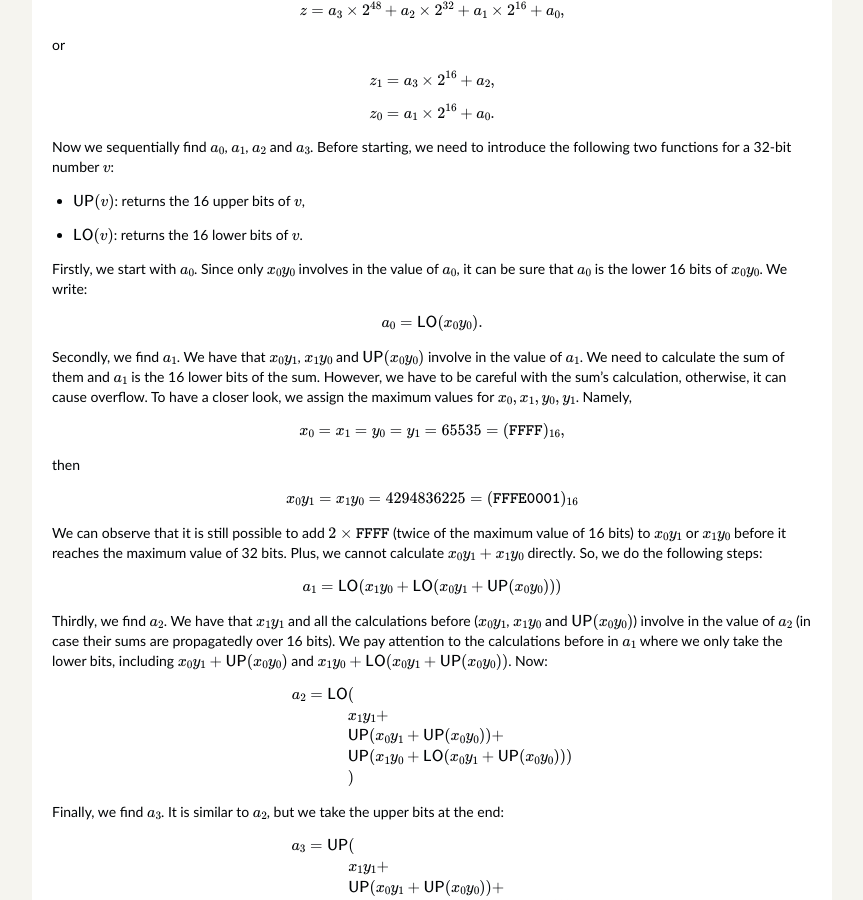
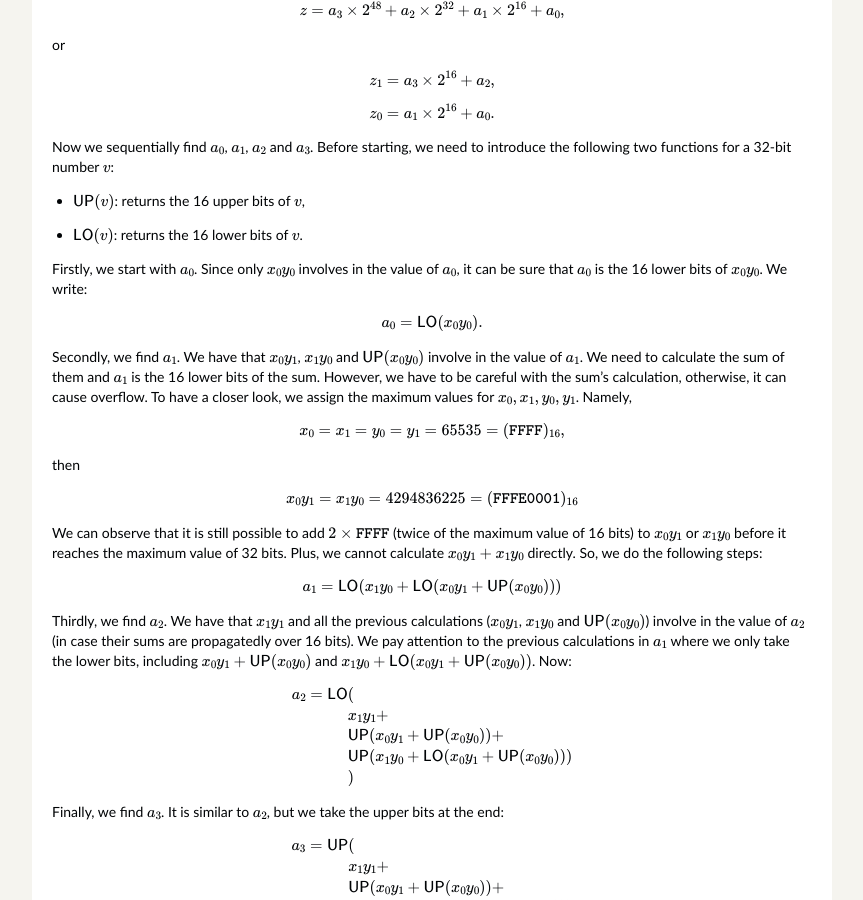
Before and after one commit to nvietsang/nvietsang.github.io, a Jekyll site: the page built from _posts/2023-08-15-Mult32.md, in a window 1280 px wide and 900 px high, scrolled down 732 px. Shown: the whole window, without its empty margins (208-1071 px from the left). Built offline with Jekyll 4.4.1, drawn with Linux system fonts in a browser that asks for light colours; formulas are drawn with MathJax 3.

Commit message:
fix typos

```diff
--- a/_posts/2023-08-15-Mult32.md
+++ b/_posts/2023-08-15-Mult32.md
@@ -49,7 +49,7 @@ Now we sequentially find $$a_0$$, $$a_1$$, $$a_2$$ and $$a_3$$. Before starting,
 - $$\mathsf{UP}(v)$$: returns the 16 upper bits of $$v$$,
 - $$\mathsf{LO}(v)$$: returns the 16 lower bits of $$v$$.
 
-Firstly, we start with $$a_0$$. Since only $$x_0y_0$$ involves in the value of $$a_0$$, it can be sure that $$a_0$$ is the lower 16 bits of $$x_0y_0$$. We write:
+Firstly, we start with $$a_0$$. Since only $$x_0y_0$$ involves in the value of $$a_0$$, it can be sure that $$a_0$$ is the 16 lower bits of $$x_0y_0$$. We write:
 
 $$
 a_0 = \mathsf{LO}(x_0y_0).
@@ -73,7 +73,7 @@ $$
 a_1 = \mathsf{LO}(x_1y_0 + \mathsf{LO}(x_0y_1 + \mathsf{UP}(x_0y_0)))
 $$
 
-Thirdly, we find $$a_2$$. We have that $$x_1y_1$$ and all the calculations before ($$x_0y_1$$, $$x_1y_0$$ and $$\mathsf{UP}(x_0y_0)$$) involve in the value of $$a_2$$ (in case their sums are propagatedly over 16 bits). We pay attention to the calculations before in $$a_1$$ where we only take the lower bits, including $$x_0y_1 + \mathsf{UP}(x_0y_0)$$ and $$x_1y_0 + \mathsf{LO}(x_0y_1 + \mathsf{UP}(x_0y_0))$$. Now:
+Thirdly, we find $$a_2$$. We have that $$x_1y_1$$ and all the previous calculations ($$x_0y_1$$, $$x_1y_0$$ and $$\mathsf{UP}(x_0y_0)$$) involve in the value of $$a_2$$ (in case their sums are propagatedly over 16 bits). We pay attention to the previous calculations in $$a_1$$ where we only take the lower bits, including $$x_0y_1 + \mathsf{UP}(x_0y_0)$$ and $$x_1y_0 + \mathsf{LO}(x_0y_1 + \mathsf{UP}(x_0y_0))$$. Now:
 
 $$
 \begin{align}
```
